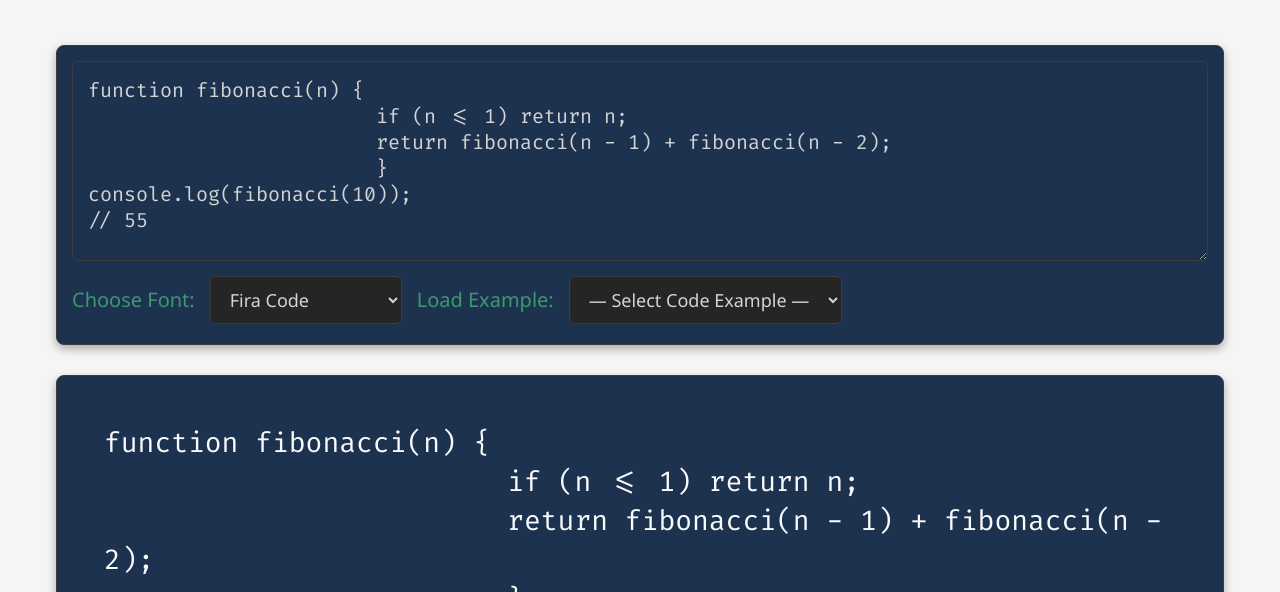
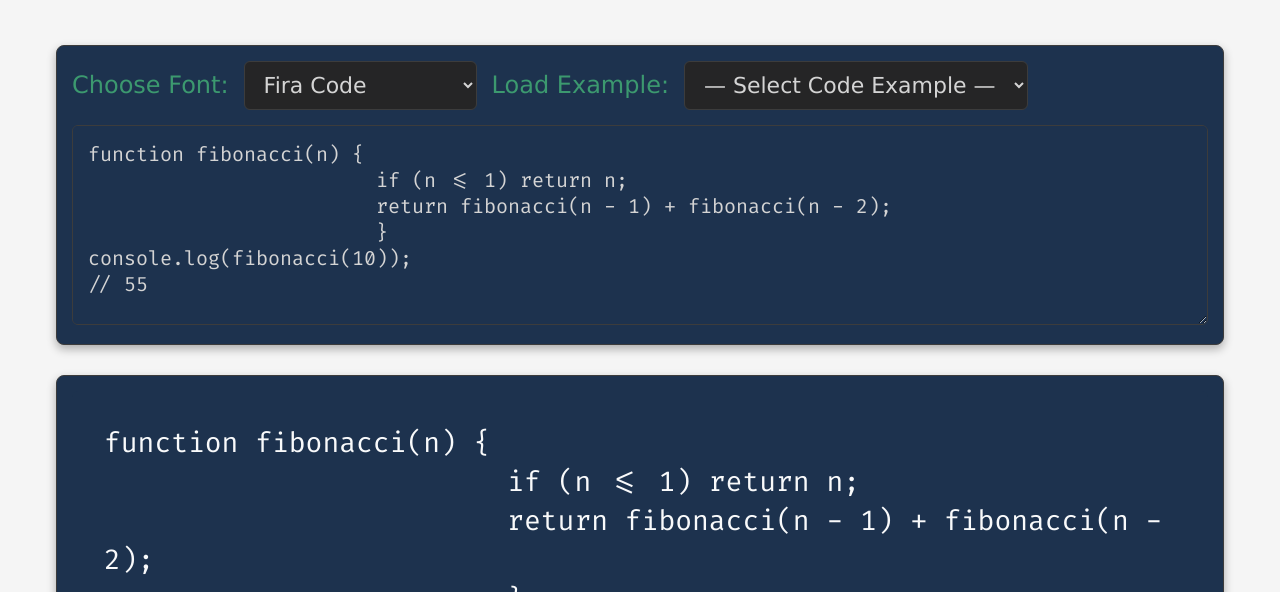
Before and after one commit to aditya1191/COMP-5130-P1-Personal-Website, a plain HTML site: page fonts_page.html in a window 1280 px wide. Shown: the part 208-800 px from the top of the page. Drawn offline with Linux system fonts and the light colour scheme.

Commit message:
added more fonts

```diff
--- a/fonts_page.html
+++ b/fonts_page.html
@@ -258,8 +258,8 @@
             gap: 15px;
             align-items: center;
             color: #3c996f;
-            font-size: 20px;
-            font-family: 'Segoe UI', Tahoma, Geneva, Verdana, sans-serif;
+            font-size: 24px;
+            font-family: 'Verdana', Tahoma, Geneva, Verdana, sans-serif;
 
         }
 
@@ -270,8 +270,8 @@
             background-color: #252526;
             color: #d4d4d4;
             cursor: pointer;
-            font-size: 18px;
-            font-family: 'Segoe UI', Tahoma, Geneva, Verdana, sans-serif;
+            font-size: 22px;
+            font-family: 'Verdana', Tahoma, Geneva, Verdana, sans-serif;
         }
 
         /* --- Single Output Panel --- */
@@ -360,18 +360,6 @@
             <h1 class="section-title">Try Different Coding Fonts</h2>
             <div class="font-preview-container">
                 <div class="controls output-panel">
-                    <textarea id="codeInput"
-                        placeholder="Type or paste your code snippet here to see the selected font."
-                        oninput="updateRenderings()">
-function fibonacci(n) {
-                        if (n <= 1) return n;
-                        return fibonacci(n - 1) + fibonacci(n - 2);
-                        }
-console.log(fibonacci(10));
-// 55
-
-        </textarea>
-
                     <div class="selector-row">
                         <label for="fontSelect">Choose Font:</label>
                         <select id="fontSelect" onchange="changeFont()">
@@ -390,6 +378,19 @@ console.log(fibonacci(10));
                             <option value="c">C Snippet</option>
                         </select>
                     </div>
+                    <textarea id="codeInput"
+                        placeholder="Type or paste your code snippet here to see the selected font."
+                        oninput="updateRenderings()">
+function fibonacci(n) {
+                        if (n <= 1) return n;
+                        return fibonacci(n - 1) + fibonacci(n - 2);
+                        }
+console.log(fibonacci(10));
+// 55
+
+        </textarea>
+
+
                 </div>
 
                 <div class="output-panel">
```
